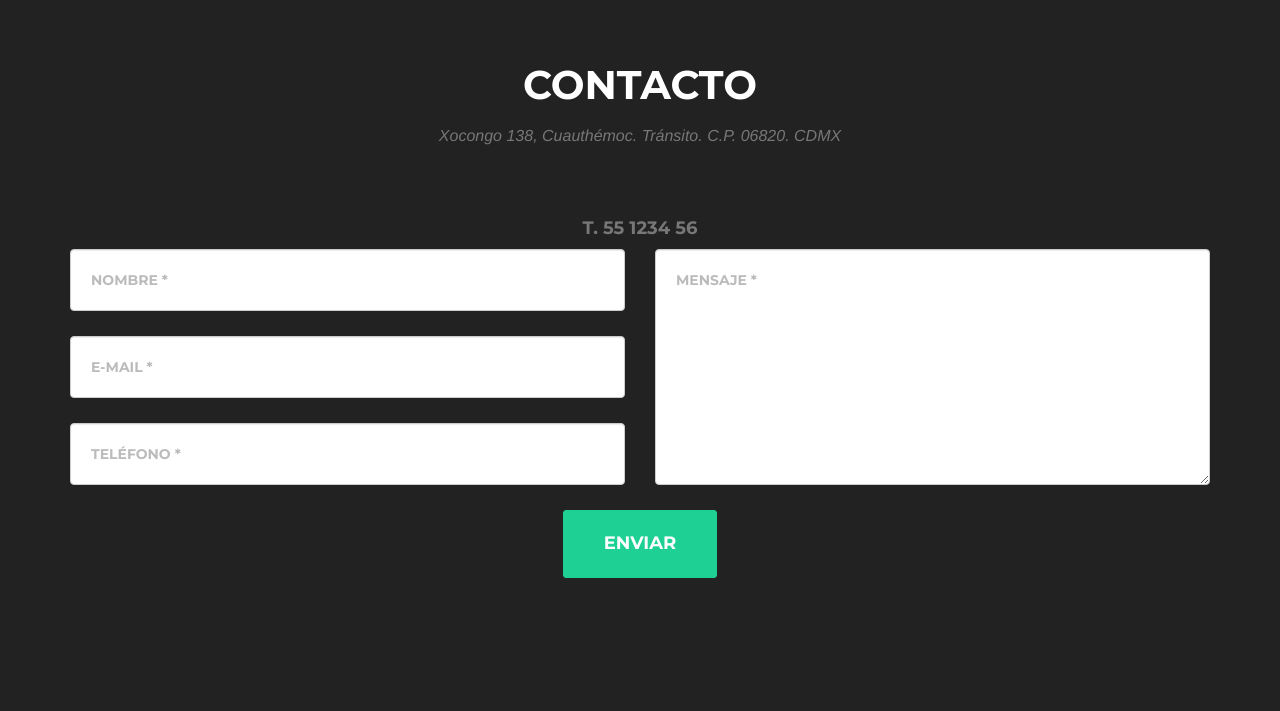
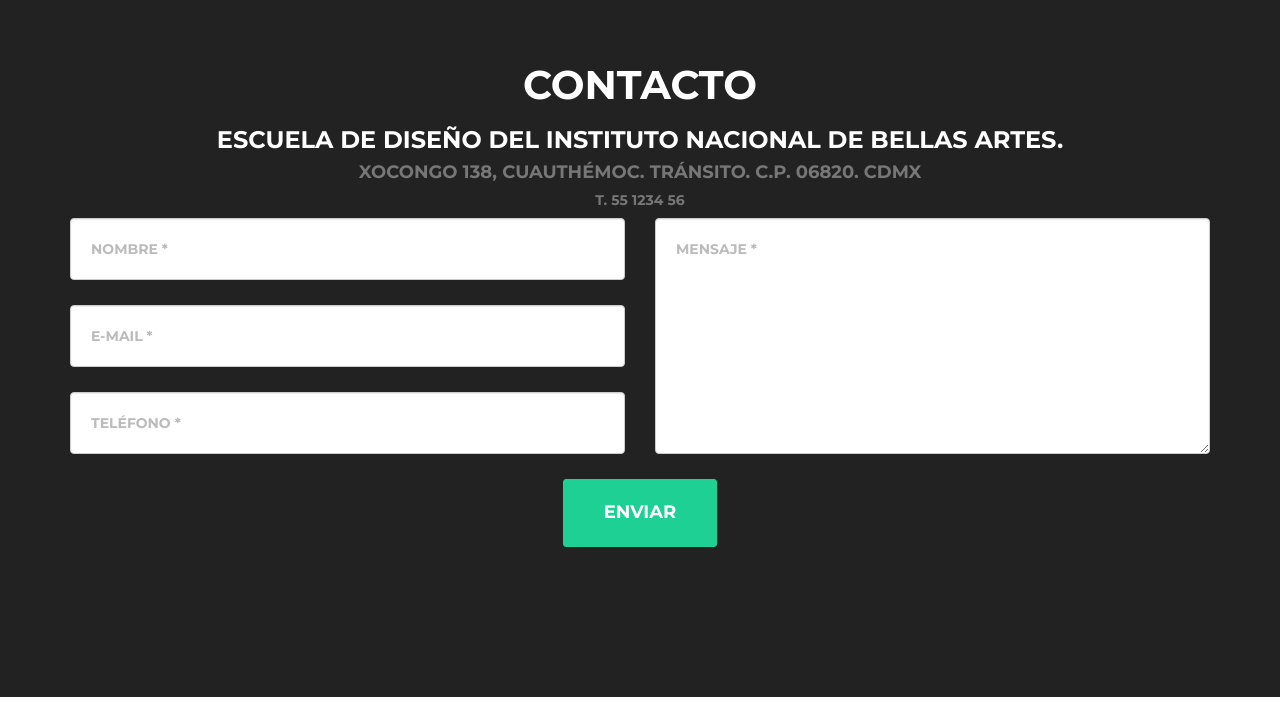
Before and after one commit to rhvill/landing-ede, a plain HTML site: page index.html in a window 1280 px wide. Shown: the part 4740-5451 px from the top of the page. Drawn offline with nearby package versions, Linux system fonts and the light colour scheme; a web font is replaced by a local one.

Commit message:
De nuevo cambio...
En mi navegador no aparece el cambio realizado antes, espero y en esta
ocasión si se pueda ver, saludos.

```diff
--- a/index.html
+++ b/index.html
@@ -415,8 +415,9 @@
             <div class="row">
                 <div class="col-lg-12 text-center">
                     <h2 class="section-heading">Contacto</h2>
-                    <h3 class="section-subheading text-muted">Xocongo 138, Cuauthémoc. Tránsito. C.P. 06820. CDMX</h3>
-                    <h4 class="section-subheading text-muted">T. 55 1234 56</h4>
+                    <h3 class="section-heading">Escuela de Diseño del Instituto Nacional de Bellas Artes.</h3>
+                    <h4 class="section-subheading text-muted">Xocongo 138, Cuauthémoc. Tránsito. C.P. 06820. CDMX</h4>
+                    <h5 class="section-subheading text-muted">T. 55 1234 56</h5>
                 </div>
             </div>
             <div class="row">
```
